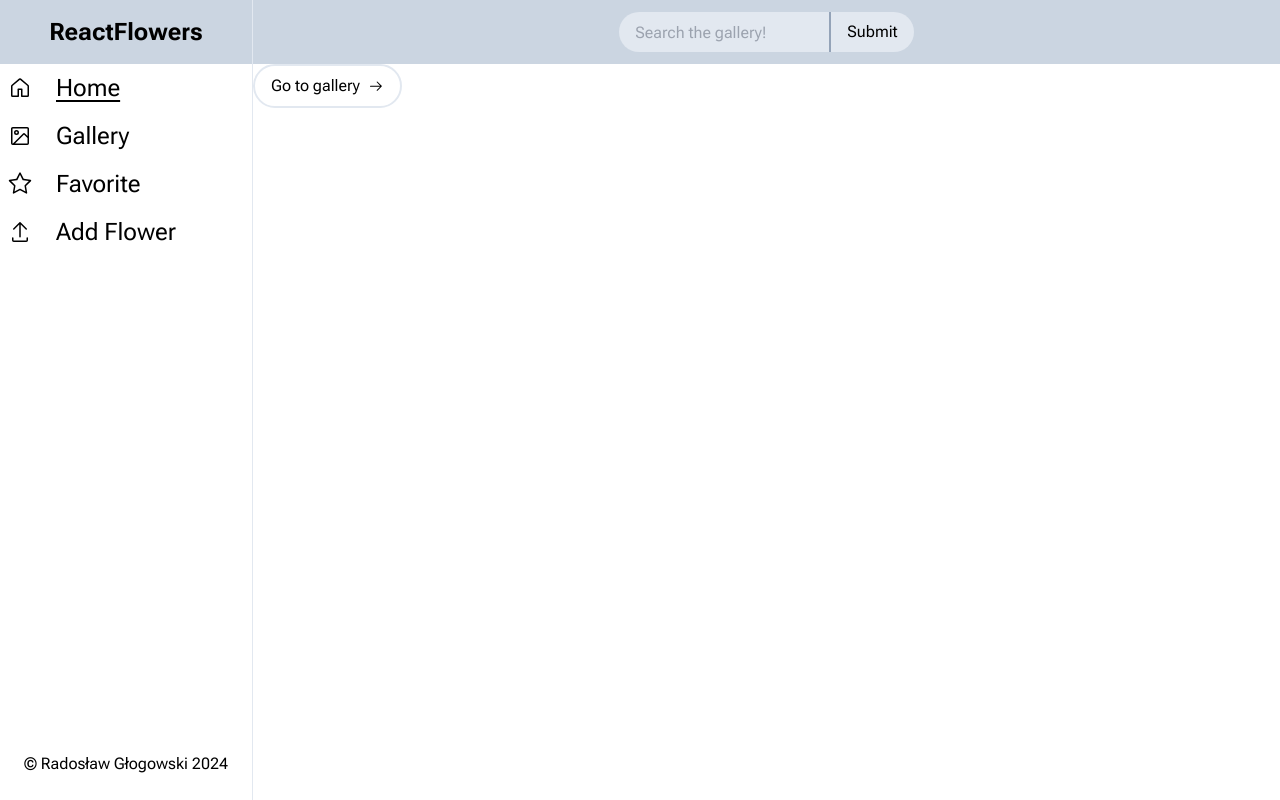
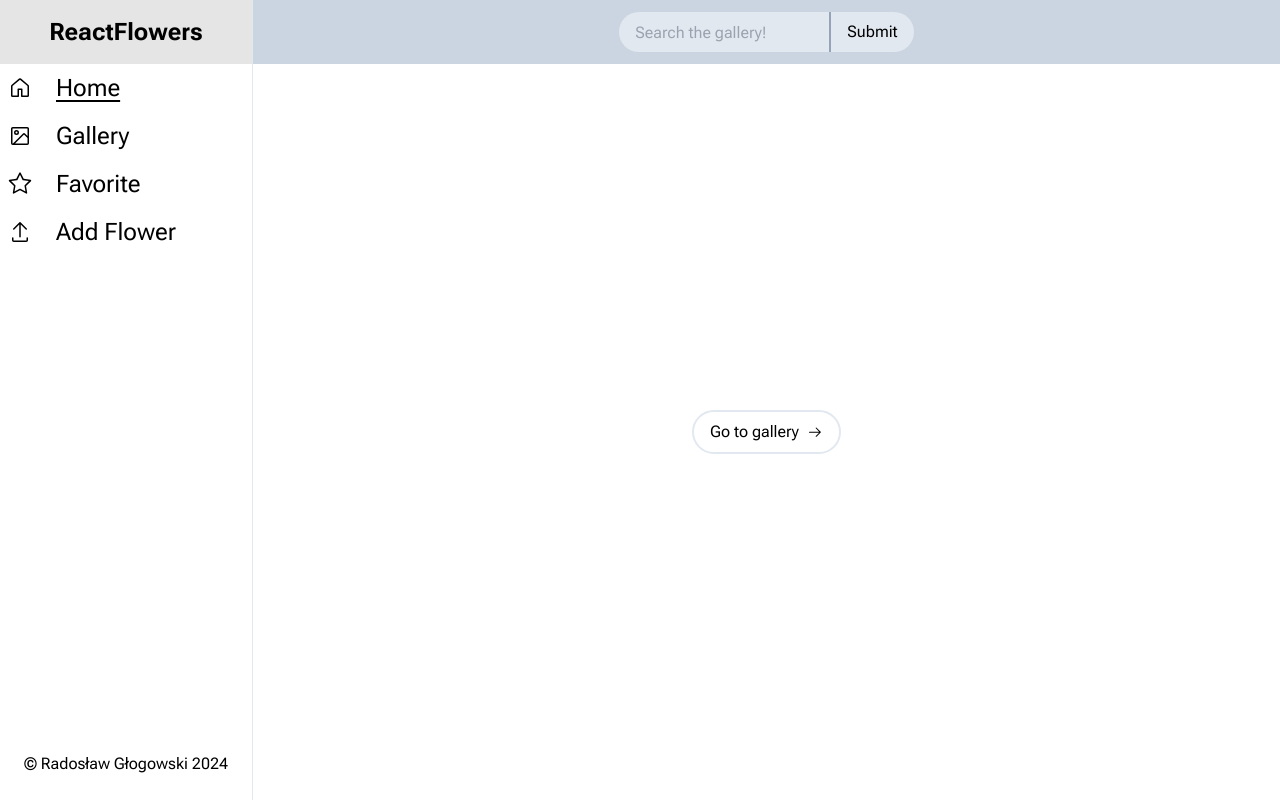
Before and after one commit to Coblexx/react-flowers, a React (Vite) app: page /home in a window 1280 px wide. Built offline with nearby package versions, Linux system fonts and the light colour scheme; no server answers.

Commit message:
refactor: styles homepage and button

```diff
--- a/src/Pages/Home/HomePage.tsx
+++ b/src/Pages/Home/HomePage.tsx
@@ -6,11 +6,13 @@ export default function HomePage() {
   const navigate = useNavigate();
 
   return (
-    <div>
-      <Button onClick={() => navigate("/gallery")}>
-        Go to gallery
-        <GoArrowRight />
-      </Button>
+    <div className="w-full h-full flex items-center justify-center">
+      <div className="">
+        <Button onClick={() => navigate("/gallery")}>
+          Go to gallery
+          <GoArrowRight />
+        </Button>
+      </div>
     </div>
   );
 }
--- a/src/UI/AppLayout.tsx
+++ b/src/UI/AppLayout.tsx
@@ -11,7 +11,7 @@ export default function AppLayout() {
         <Sidebar />
         <div className="flex flex-col grow">
           <Searchbar />
-          <main>
+          <main className="w-full h-full">
             <Outlet />
           </main>
         </div>
--- a/src/UI/Button.tsx
+++ b/src/UI/Button.tsx
@@ -2,21 +2,25 @@ import { ReactNode } from "react";
 
 type ButtonChildren = {
   children: string | ReactNode | undefined;
+  secondary?: boolean;
   disabled?: boolean;
   onClick?: () => void;
 };
 
 export default function Button({
   children,
+  secondary,
   disabled,
   onClick,
 }: ButtonChildren) {
+  const styles = `${
+    secondary
+      ? ""
+      : "rounded-full h-fit px-4 w-fit flex items-center gap-2 hover:bg-slate-200 p-2 border-solid border-2 border-slate-200"
+  }`;
+
   return (
-    <button
-      className="rounded-full h-fit px-4 w-fit flex items-center gap-2 hover:bg-slate-200 p-2 border-solid border-2 border-slate-200"
-      disabled={disabled}
-      onClick={onClick}
-    >
+    <button className={styles} disabled={disabled} onClick={onClick}>
       {children}
     </button>
   );
--- a/src/UI/Sidebar.tsx
+++ b/src/UI/Sidebar.tsx
@@ -39,7 +39,7 @@ export default function Sidebar() {
 
 function NavItem({ to = "/", children }: NavItemType) {
   return (
-    <li className="p-2 hover:bg-slate-200 pointer">
+    <li className="p-2 hover:bg-neutral-300 pointer">
       <NavLink className="w-full block" to={to}>
         <span className="flex items-center gap-6">{children}</span>
       </NavLink>
@@ -51,7 +51,7 @@ function Logo() {
   return (
     <Link
       to="/"
-      className="bg-slate-300 items-center flex justify-center font-bold h-16 text-2xl"
+      className="bg-neutral-200 items-center flex justify-center font-bold h-16 text-2xl"
     >
       ReactFlowers
     </Link>
```
